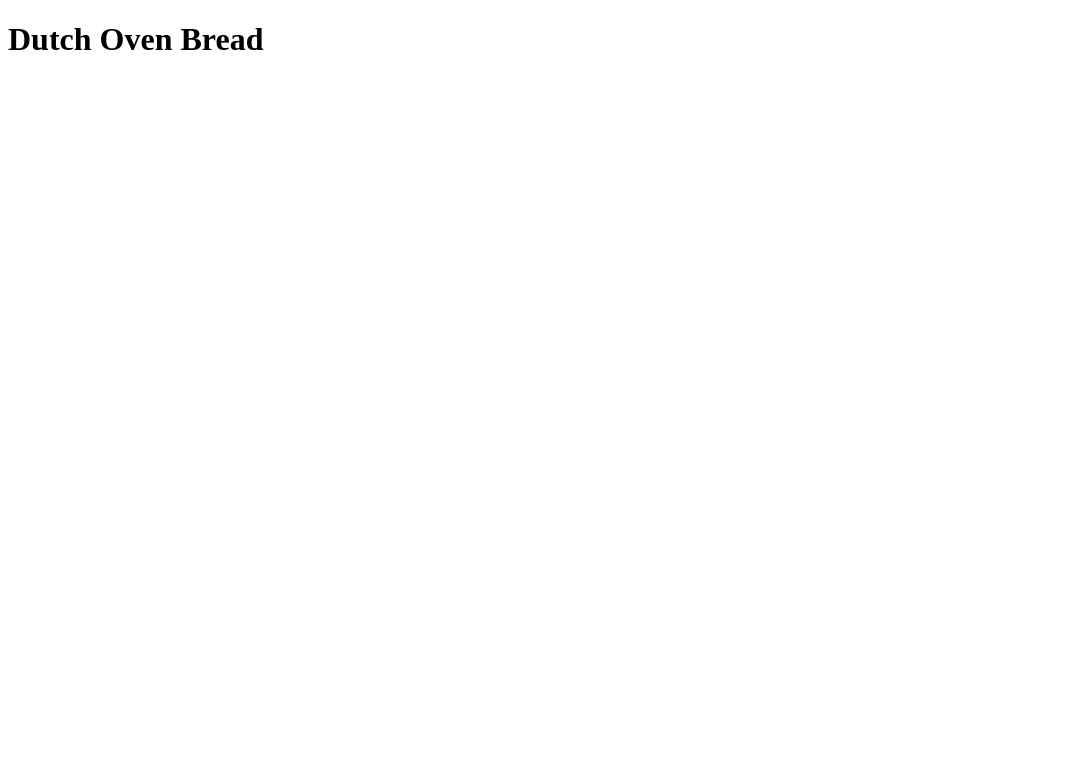
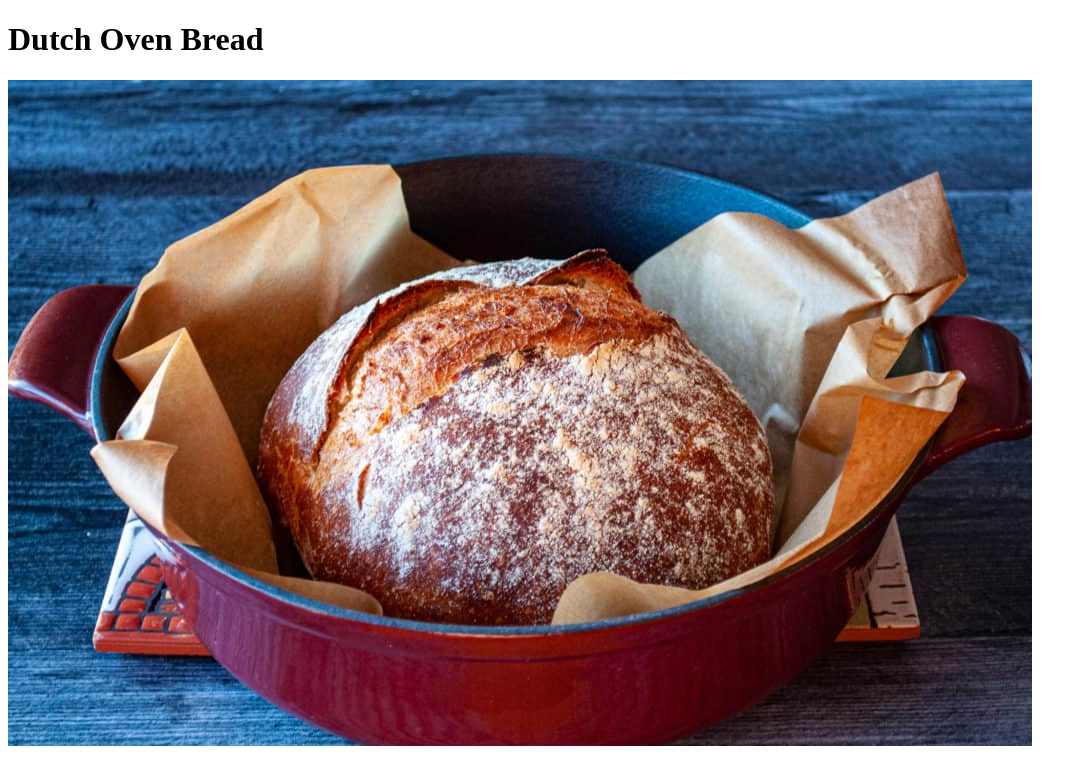
Before and after one commit to Ulfbar/odin-recipes, a plain HTML site: page recipes/dutch-oven-bread.html in a window 1280 px wide. Shown: the whole page, without its empty margins (0-1087 px from the left). Drawn offline with Linux system fonts and the light colour scheme.

Commit message:
move bread image from index to bread recipe file

```diff
--- a/recipes/dutch-oven-bread.html
+++ b/recipes/dutch-oven-bread.html
@@ -6,7 +6,7 @@
     </head>
     <body>
         <h1>Dutch Oven Bread</h1>
-
+        <img src="../images/Dutch-Oven-Bread-7-1024x666.jpg" alt="a brown circular loaf sits in a red pan"/>
 
 
 
```
Also changed, not shown: index.html (+1 -1 lines).
